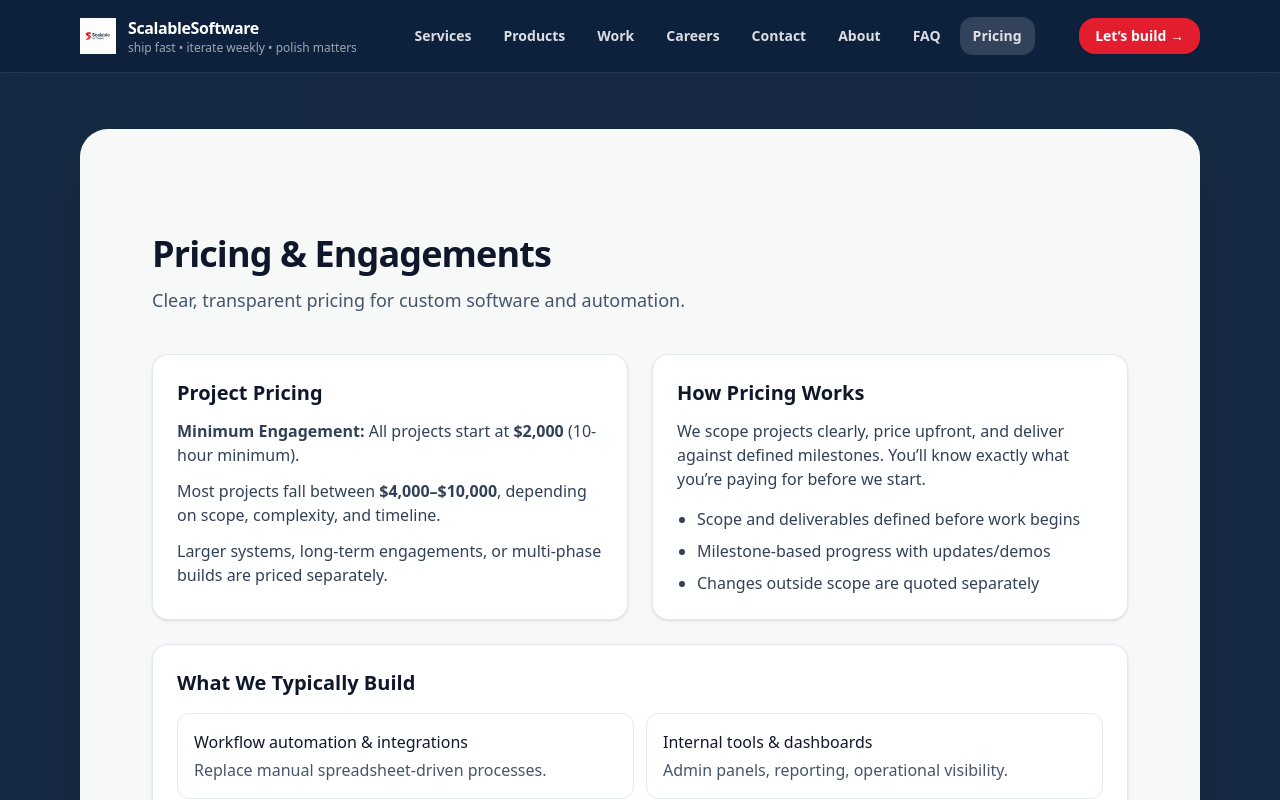
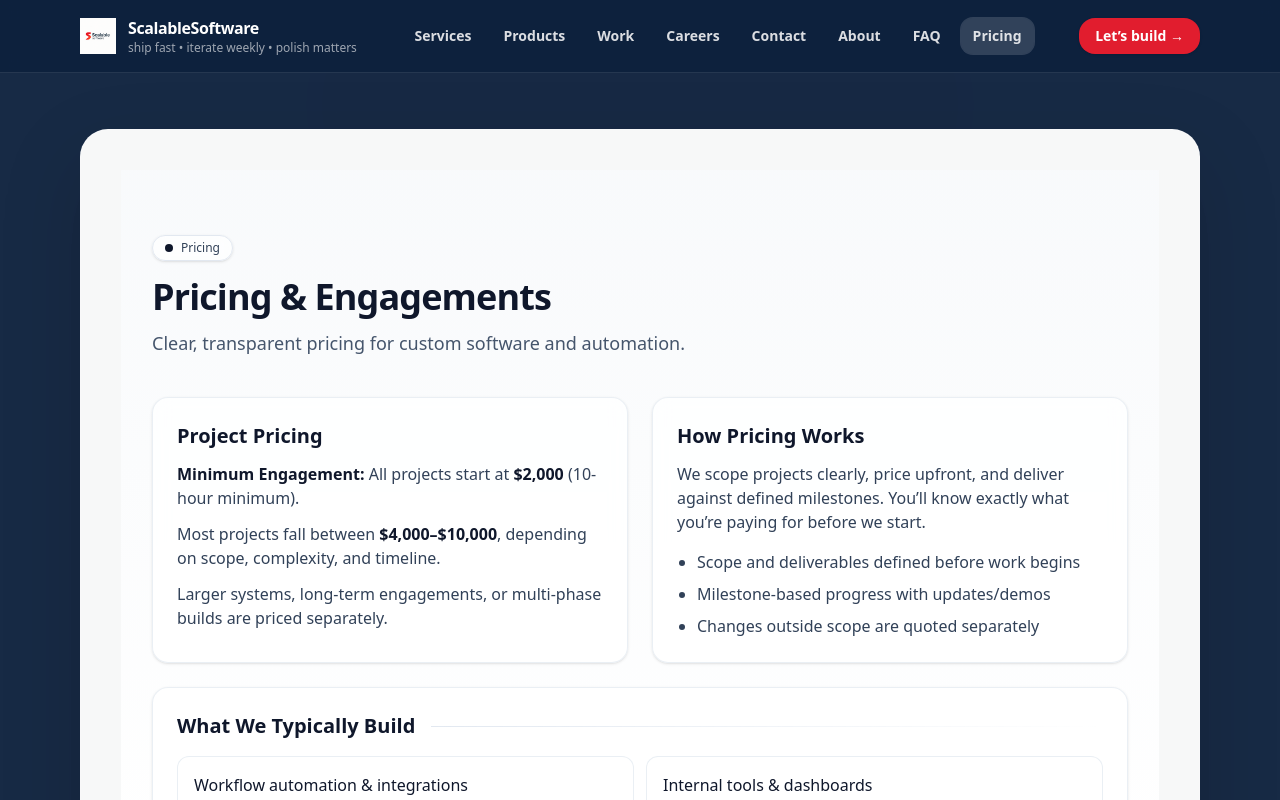
Before and after one commit to AsherKirshtein/scalable-software, a React (Vite) app: page /pricing in a window 1280 px wide. Shown: the top 800 px of the page. Built offline with nearby package versions, Linux system fonts and the light colour scheme.

Commit message:
updated Pricing Page

```diff
--- a/src/pages/Pricing.tsx
+++ b/src/pages/Pricing.tsx
@@ -1,33 +1,44 @@
 export default function Pricing() {
   return (
     <main className="mx-auto w-full max-w-5xl px-6 py-16">
+      {/* page background layer (matches most “navy + clean” themes) */}
+      <div className="pointer-events-none absolute inset-0 -z-10 bg-gradient-to-b from-slate-50 via-white to-white" />
+
       <header className="mb-10">
-        <h1 className="text-4xl font-semibold tracking-tight">
+        <div className="inline-flex items-center gap-2 rounded-full border border-slate-200 bg-white/70 px-3 py-1 text-xs font-medium text-slate-700 shadow-sm backdrop-blur">
+          <span className="h-2 w-2 rounded-full bg-slate-900" />
+          Pricing
+        </div>
+
+        <h1 className="mt-4 text-4xl font-semibold tracking-tight text-slate-900">
           Pricing & Engagements
         </h1>
-        <p className="mt-3 text-lg text-slate-600">
+        <p className="mt-3 max-w-2xl text-lg text-slate-600">
           Clear, transparent pricing for custom software and automation.
         </p>
       </header>
 
       <div className="grid gap-6 md:grid-cols-2">
-        <section className="rounded-2xl border border-slate-200 bg-white p-6 shadow-sm">
-          <h2 className="text-xl font-semibold">Project Pricing</h2>
+        {/* Card helper style: tinted + consistent border + hover */}
+        <section className="group rounded-2xl border border-slate-200/70 bg-white/80 p-6 shadow-sm backdrop-blur transition hover:border-slate-300">
+          <h2 className="text-xl font-semibold text-slate-900">Project Pricing</h2>
           <p className="mt-3 text-slate-700">
-            <span className="font-semibold">Minimum Engagement:</span> All projects start at{" "}
-            <span className="font-semibold">$2,000</span> (10-hour minimum).
+            <span className="font-semibold text-slate-900">Minimum Engagement:</span>{" "}
+            All projects start at{" "}
+            <span className="font-semibold text-slate-900">$2,000</span> (10-hour minimum).
           </p>
           <p className="mt-3 text-slate-700">
-            Most projects fall between <span className="font-semibold">$4,000–$10,000</span>,
-            depending on scope, complexity, and timeline.
+            Most projects fall between{" "}
+            <span className="font-semibold text-slate-900">$4,000–$10,000</span>, depending on
+            scope, complexity, and timeline.
           </p>
           <p className="mt-3 text-slate-700">
             Larger systems, long-term engagements, or multi-phase builds are priced separately.
           </p>
         </section>
 
-        <section className="rounded-2xl border border-slate-200 bg-white p-6 shadow-sm">
-          <h2 className="text-xl font-semibold">How Pricing Works</h2>
+        <section className="group rounded-2xl border border-slate-200/70 bg-white/80 p-6 shadow-sm backdrop-blur transition hover:border-slate-300">
+          <h2 className="text-xl font-semibold text-slate-900">How Pricing Works</h2>
           <p className="mt-3 text-slate-700">
             We scope projects clearly, price upfront, and deliver against defined milestones.
             You’ll know exactly what you’re paying for before we start.
@@ -39,30 +50,44 @@ export default function Pricing() {
           </ul>
         </section>
 
-        <section className="rounded-2xl border border-slate-200 bg-white p-6 shadow-sm md:col-span-2">
-          <h2 className="text-xl font-semibold">What We Typically Build</h2>
+        <section className="rounded-2xl border border-slate-200/70 bg-white/80 p-6 shadow-sm backdrop-blur md:col-span-2">
+          <div className="flex items-center justify-between gap-4">
+            <h2 className="text-xl font-semibold text-slate-900">What We Typically Build</h2>
+            <div className="hidden h-px flex-1 bg-gradient-to-r from-slate-200 to-transparent md:block" />
+          </div>
+
           <div className="mt-4 grid gap-3 md:grid-cols-2">
-            <div className="rounded-xl border border-slate-200 p-4">
-              <p className="font-medium">Workflow automation & integrations</p>
-              <p className="mt-1 text-slate-600">Replace manual spreadsheet-driven processes.</p>
-            </div>
-            <div className="rounded-xl border border-slate-200 p-4">
-              <p className="font-medium">Internal tools & dashboards</p>
-              <p className="mt-1 text-slate-600">Admin panels, reporting, operational visibility.</p>
-            </div>
-            <div className="rounded-xl border border-slate-200 p-4">
-              <p className="font-medium">Custom backend services & APIs</p>
-              <p className="mt-1 text-slate-600">Reliable services built for scale and maintainability.</p>
-            </div>
-            <div className="rounded-xl border border-slate-200 p-4">
-              <p className="font-medium">MVP builds & technical validation</p>
-              <p className="mt-1 text-slate-600">Prove feasibility quickly without cutting corners.</p>
-            </div>
+            {[
+              {
+                title: "Workflow automation & integrations",
+                desc: "Replace manual spreadsheet-driven processes.",
+              },
+              {
+                title: "Internal tools & dashboards",
+                desc: "Admin panels, reporting, operational visibility.",
+              },
+              {
+                title: "Custom backend services & APIs",
+                desc: "Reliable services built for scale and maintainability.",
+              },
+              {
+                title: "MVP builds & technical validation",
+                desc: "Prove feasibility quickly without cutting corners.",
+              },
+            ].map((x) => (
+              <div
+                key={x.title}
+                className="rounded-xl border border-slate-200/70 bg-white/60 p-4 transition hover:border-slate-300"
+              >
+                <p className="font-medium text-slate-900">{x.title}</p>
+                <p className="mt-1 text-slate-600">{x.desc}</p>
+              </div>
+            ))}
           </div>
         </section>
 
-        <section className="rounded-2xl border border-slate-200 bg-white p-6 shadow-sm md:col-span-2">
-          <h2 className="text-xl font-semibold">Ongoing Support & Maintenance</h2>
+        <section className="rounded-2xl border border-slate-200/70 bg-white/80 p-6 shadow-sm backdrop-blur md:col-span-2">
+          <h2 className="text-xl font-semibold text-slate-900">Ongoing Support & Maintenance</h2>
           <p className="mt-3 text-slate-700">
             After launch, optional support and maintenance plans are available for bug fixes,
             monitoring, and small enhancements. Support is separate from major feature development
@@ -70,16 +95,17 @@ export default function Pricing() {
           </p>
         </section>
 
-        <section className="rounded-2xl border border-slate-200 bg-white p-6 shadow-sm md:col-span-2">
-          <h2 className="text-xl font-semibold">Our Commitment</h2>
+        <section className="rounded-2xl border border-slate-200/70 bg-white/80 p-6 shadow-sm backdrop-blur md:col-span-2">
+          <h2 className="text-xl font-semibold text-slate-900">Our Commitment</h2>
           <p className="mt-3 text-slate-700">
-            Every project begins with a defined scope and milestone. If delivered work does not meet
-            the agreed requirements, we’ll make it right — or you won’t be billed for unused project time.
+            Every project begins with a defined scope and milestone. If delivered work does not
+            meet the agreed requirements, we’ll make it right — or you won’t be billed for unused
+            project time.
           </p>
         </section>
 
-        <section className="rounded-2xl border border-slate-200 bg-white p-6 shadow-sm md:col-span-2">
-          <h2 className="text-xl font-semibold">Let’s Get Started</h2>
+        <section className="rounded-2xl border border-slate-200/70 bg-white/80 p-6 shadow-sm backdrop-blur md:col-span-2">
+          <h2 className="text-xl font-semibold text-slate-900">Let’s Get Started</h2>
           <p className="mt-3 text-slate-700">
             Have a problem to solve or an idea to validate? A short call is often enough to
             determine fit and next steps.
@@ -94,7 +120,7 @@ export default function Pricing() {
             </a>
             <a
               href="/work"
-              className="rounded-xl border border-slate-300 px-5 py-3 text-sm font-medium text-slate-900 hover:bg-slate-50"
+              className="rounded-xl border border-slate-300 bg-white/60 px-5 py-3 text-sm font-medium text-slate-900 hover:bg-slate-50"
             >
               View Our Work
             </a>
```
